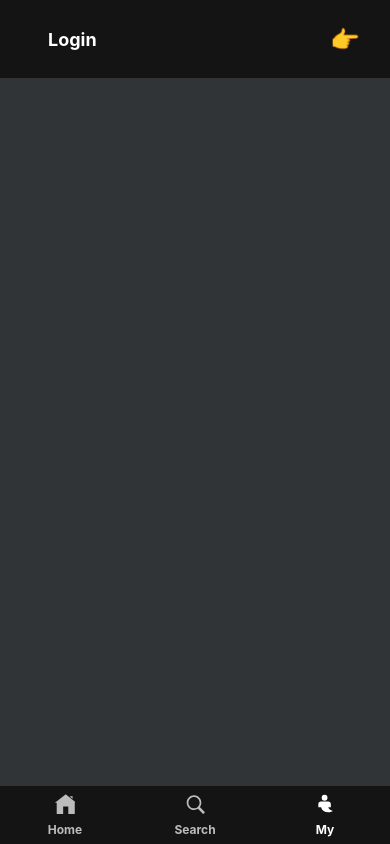
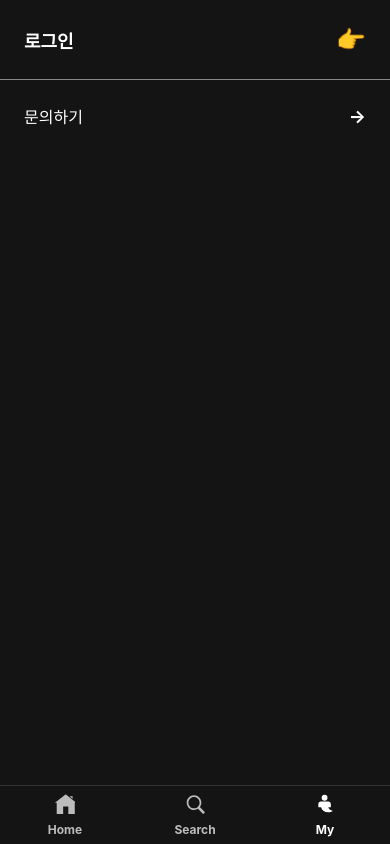
Before and after one commit to yungblud/concerts-app, a React Native app: screen / in a window 390 px wide. Both pictures are taken after a click on the button "My". Built offline with nearby package versions, Linux system fonts and the light colour scheme.

Commit message:
feat: modified UI

```diff
--- a/src/components/BottomTabBar.tsx
+++ b/src/components/BottomTabBar.tsx
@@ -90,11 +90,10 @@ const BottomTabBar = ({state, navigation}: Props) => {
 
   return (
     <View
-      style={
-        {
-          // height: 48 + bottomInset,
-        }
-      }>
+      style={{
+        borderTopColor: colors.gray.light,
+        borderTopWidth: 1,
+      }}>
       <Wrapper>{tabBarItems}</Wrapper>
     </View>
   );
--- a/src/screens/SettingScreen/SettingScreen.tsx
+++ b/src/screens/SettingScreen/SettingScreen.tsx
@@ -1,5 +1,5 @@
 import React from 'react';
-import {Text, View} from 'react-native';
+import {FlatList, Text, TouchableOpacity, View} from 'react-native';
 import {useSafeAreaInsets} from 'react-native-safe-area-context';
 import styled from 'styled-components/native';
 import colors from '../../lib/colors';
@@ -11,7 +11,7 @@ const SettingScreen = ({}: SettingScreenProps) => {
   const {top: topInset} = useSafeAreaInsets();
   const navigation = useSettingScreenNavigation();
   return (
-    <View style={{flex: 1, backgroundColor: colors.gray.light}}>
+    <View style={{flex: 1, backgroundColor: colors.gray.base}}>
       <LoginTop
         onPress={() => {
           navigation.navigate('AuthStack', {
@@ -21,13 +21,54 @@ const SettingScreen = ({}: SettingScreenProps) => {
         }}
         topInset={topInset}>
         <LoginTopInner>
-          <LoginText>Login</LoginText>
-          <Text style={{marginLeft: 'auto', marginRight: 30, fontSize: 24}}>
-            👉
-          </Text>
+          <LoginText>로그인</LoginText>
+          <Text style={{marginLeft: 'auto', fontSize: 24}}>👉</Text>
         </LoginTopInner>
       </LoginTop>
-      <SettingWrapper />
+      <SettingWrapper>
+        <FlatList
+          data={[
+            {
+              id: 0,
+              title: '문의하기',
+            },
+          ]}
+          renderItem={info => {
+            return (
+              <TouchableOpacity
+                style={{
+                  paddingVertical: 24,
+                  backgroundColor: colors.gray.base,
+                  paddingHorizontal: 24,
+                  flexDirection: 'row',
+                  alignItems: 'center',
+                }}>
+                <Text
+                  style={{
+                    color: colors.white.base,
+                    fontSize: 16,
+                    fontWeight: '500',
+                  }}>
+                  {info.item.title}
+                </Text>
+                <View
+                  style={{
+                    marginLeft: 'auto',
+                  }}>
+                  <Text
+                    style={{
+                      fontSize: 18,
+                      fontWeight: 'bold',
+                      color: colors.white.base,
+                    }}>
+                    →
+                  </Text>
+                </View>
+              </TouchableOpacity>
+            );
+          }}
+        />
+      </SettingWrapper>
     </View>
   );
 };
@@ -38,24 +79,23 @@ const LoginTop = styled.Pressable<{topInset: number}>`
   background-color: ${colors.gray.base};
   padding-top: ${p => `${p.topInset}px`};
   justify-content: center;
-  border-bottom-width: 2px;
-  border-bottom-color: ${colors.gray.light};
+  border-bottom-width: 1px;
+  border-color: #888888;
 `;
 
 const LoginTopInner = styled.View`
   flex-direction: row;
   align-items: center;
+  padding-horizontal: 24px;
 `;
 
 const SettingWrapper = styled.View`
   flex: 1;
-  background-color: ${colors.gray.light};
 `;
 
 const LoginText = styled.Text`
   font-size: 18px;
   font-weight: 700;
-  margin-left: 48px;
   color: ${colors.white.base};
 `;
 
```
